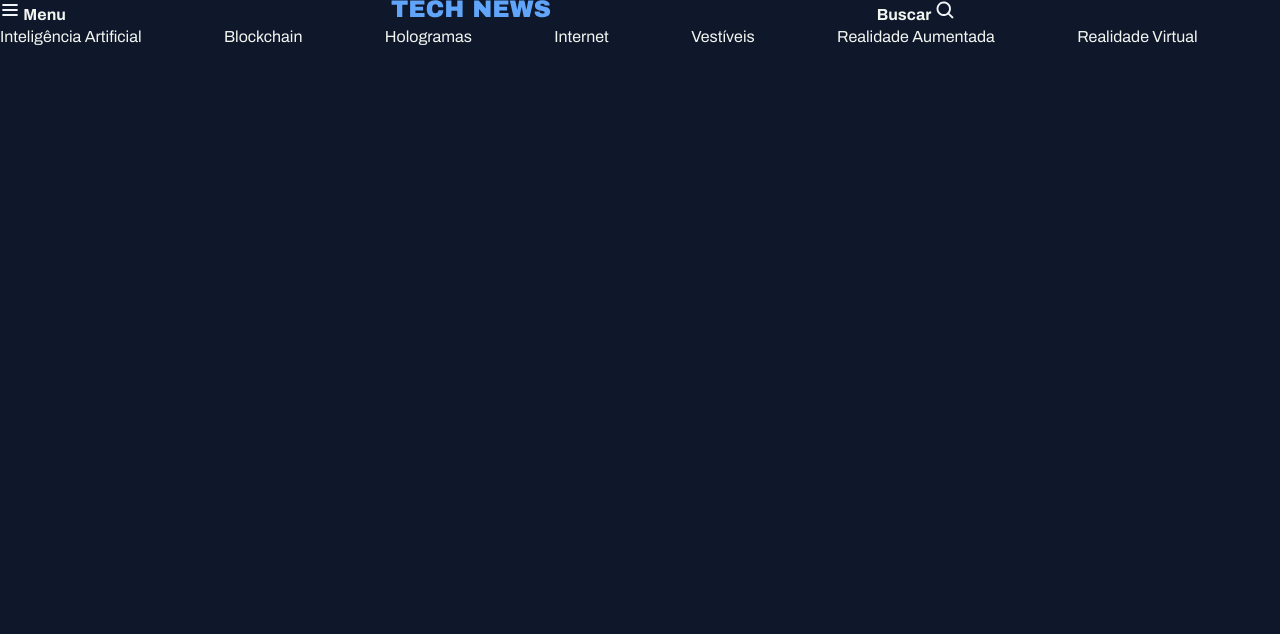
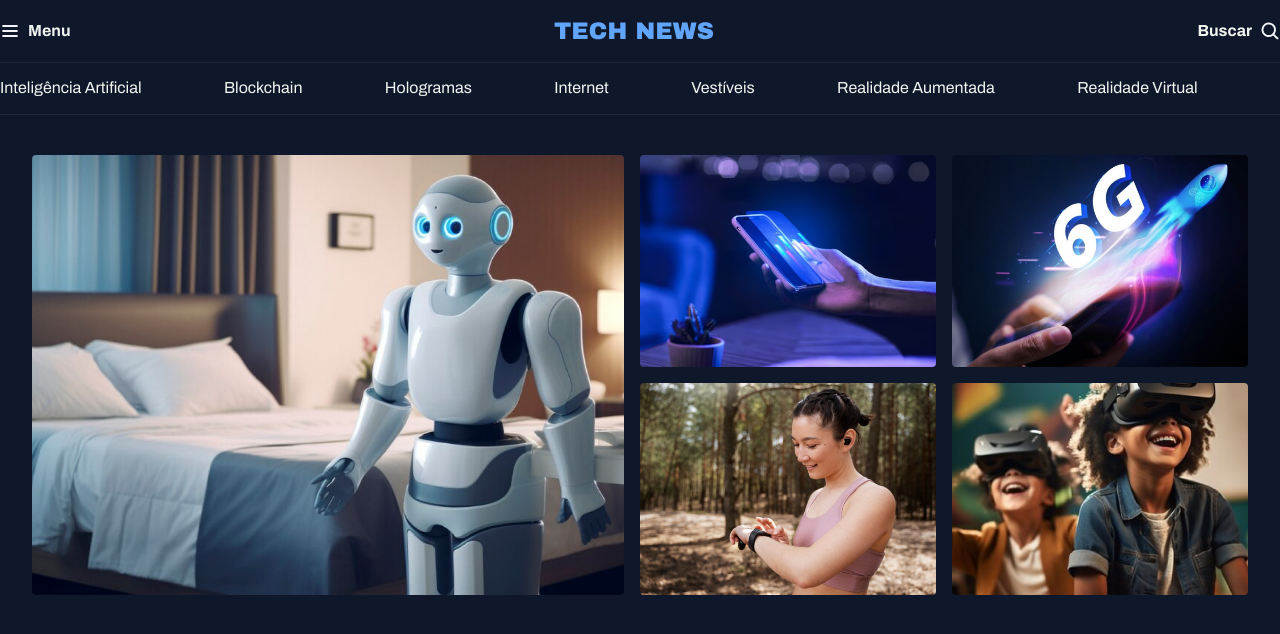
Before and after one commit to VitorGomesder4/fullstackcurso-avan-andohtml-css, a plain HTML site: page grid/projeto_portal_noticias/index.html in a window 1280 px wide. Drawn offline with Linux system fonts and the light colour scheme.

Commit message:
estruturando seção de destaques

```diff
--- a/grid/projeto_portal_noticias/index.html
+++ b/grid/projeto_portal_noticias/index.html
@@ -39,5 +39,32 @@
         </nav>
 
     </header>
+
+    <main class="grid container">
+        <section id="featured" class="grid grid-flow-col gap-16">
+            <div>
+                <img src="assets/imgs/Image 01.png" alt="">
+            </div>
+
+            <div class="grid grid-cols-2 gap-16">
+                <div>
+                    <img src="assets/imgs/Image 02.png" alt="">
+                </div>
+
+                <div>
+                    <img src="assets/imgs/Image 03.png" alt="">
+                </div>
+
+                <div>
+                    <img src="assets/imgs/Image 04.png" alt="">
+                </div>
+
+                <div>
+                    <img src="assets/imgs/Image 05.png" alt="">
+                </div>
+            </div>
+
+        </section>
+    </main>
 </body>
 </html>
--- a/grid/projeto_portal_noticias/styles/global.css
+++ b/grid/projeto_portal_noticias/styles/global.css
@@ -40,6 +40,10 @@ h1, h2, h3{
     font: inherit;
 }
 
+img{
+    max-width: 100%;
+}
+
 .container {
     max-width: 1280px;
     padding-inline: 32px;
@@ -53,3 +57,7 @@ h1, h2, h3{
 .grid-flow-col {
     grid-auto-flow: column;
 }
+
+main{
+    margin-top: 40px;
+}
--- a/grid/projeto_portal_noticias/styles/index.css
+++ b/grid/projeto_portal_noticias/styles/index.css
@@ -1 +1,4 @@
 @import url(global.css);
+@import url(header.css);
+@import url(utility.css);
+@import url(section.css);
--- /dev/null
+++ b/grid/projeto_portal_noticias/styles/section.css
@@ -0,0 +1,7 @@
+#featured{
+    img{
+        height: 100%;
+        object-fit: cover;
+        border-radius: 4px;
+    }
+}
--- /dev/null
+++ b/grid/projeto_portal_noticias/styles/utility.css
@@ -0,0 +1,16 @@
+/* utility-first */
+.grid {
+    display: grid;
+}
+
+.grid-flow-col {
+    grid-auto-flow: column;
+}
+
+.grid-cols-2{
+    grid-template-columns: 1fr 1fr;
+}
+
+.gap-16{
+    gap: 16px;
+}
```
